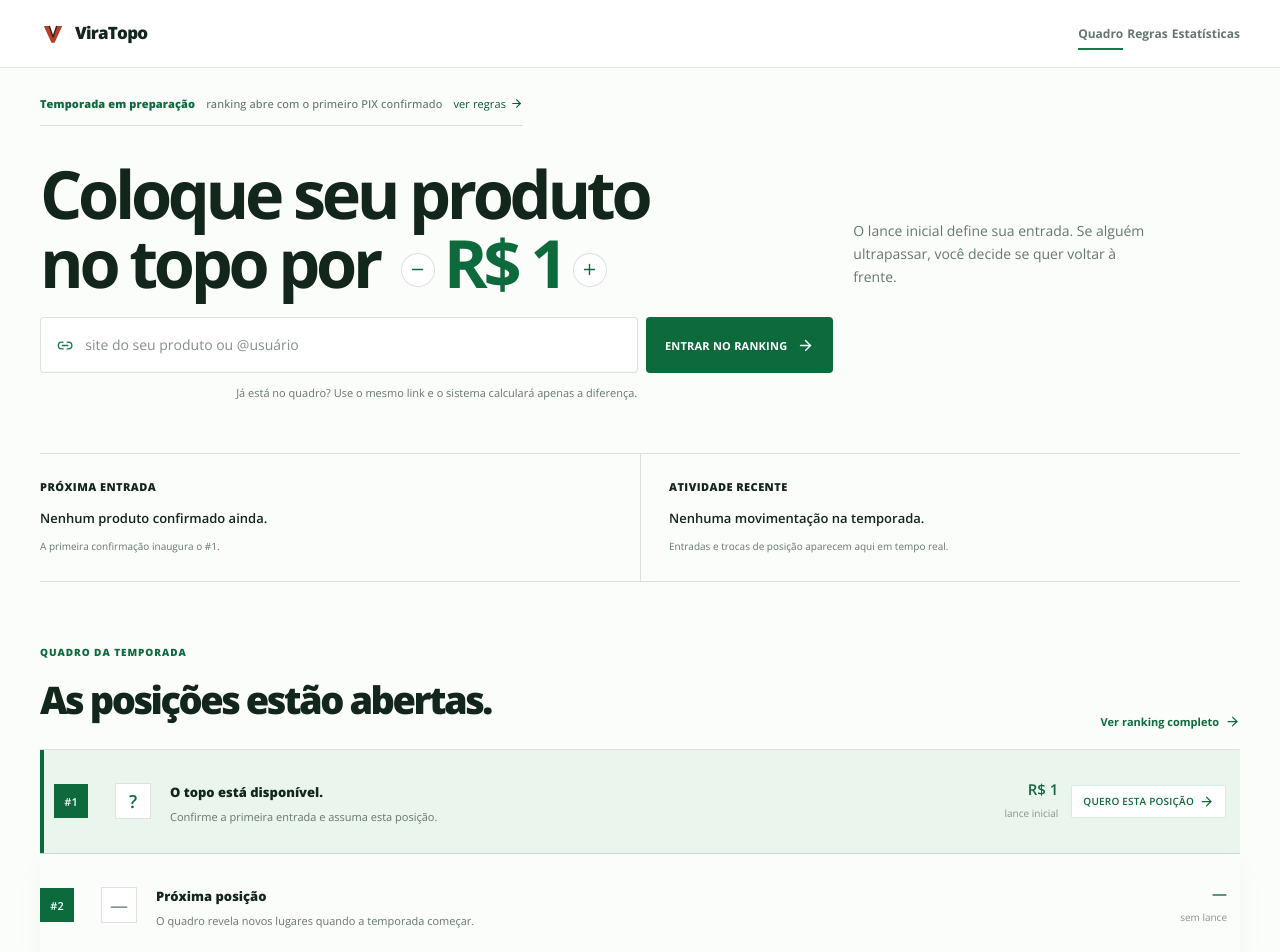
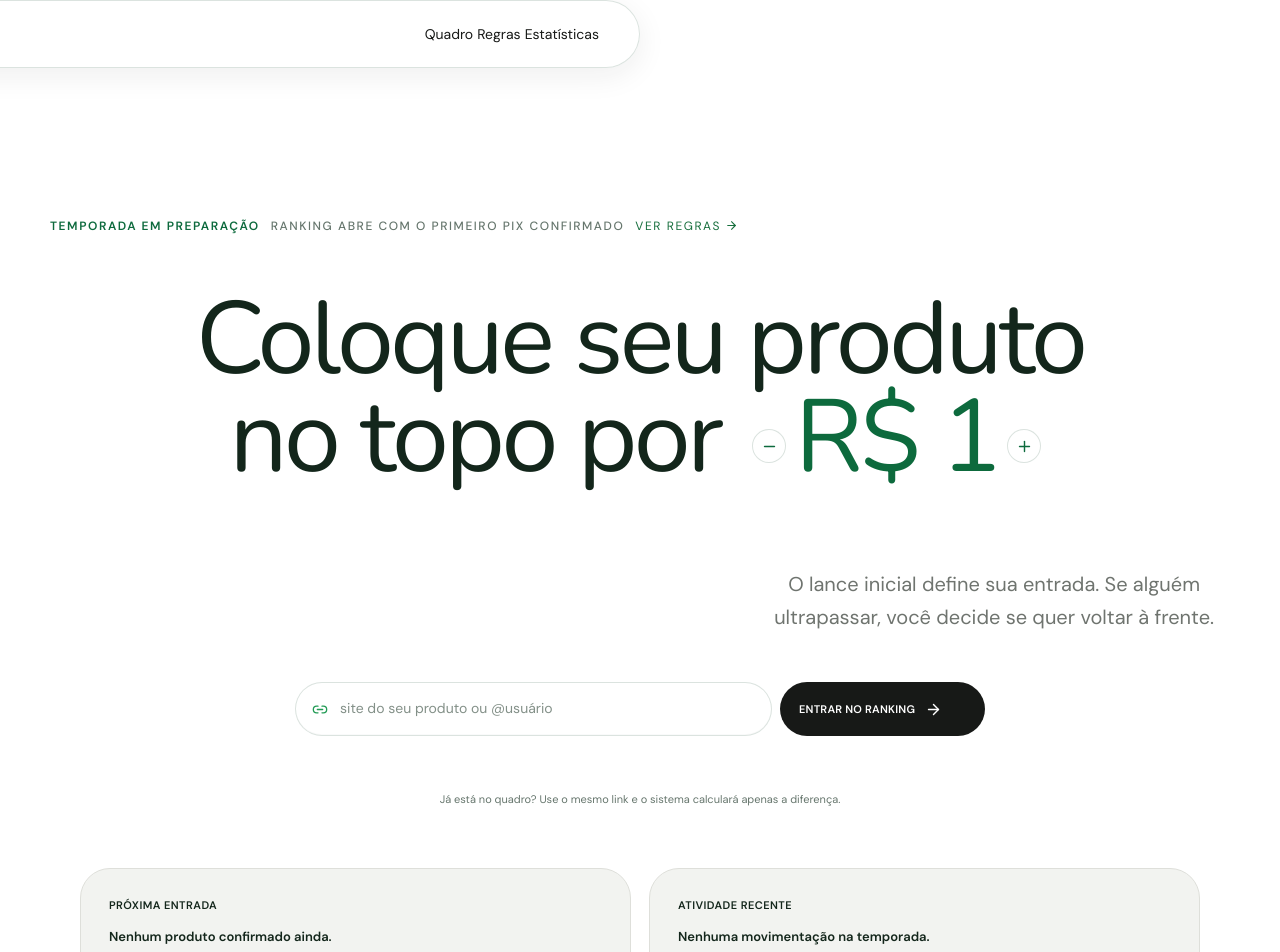
Before and after one commit to mccall9/viratopo, a Next.js app: page / in a window 1280 px wide. Shown: the top 952 px of the page. Built offline with nearby package versions, Linux system fonts and the light colour scheme.

Commit message:
design: port owner Dino Club visual system

```diff
--- /dev/null
+++ b/src/app/dino-club.css
@@ -0,0 +1,48 @@
+/* Visual language ported from the owner's dino.blog Club source. */
+:root { --void:#fff; --deep:#f2f3f0; --panel:#fff; --panel-2:#f2f3f0; --soft:#f2f3f0; --line:#dedfda; --line-strong:#aeb3ad; --ink:#171917; --muted:#6f746f; --dim:#8f948f; --signal:#229b55; --signal-soft:#176f3d; --good:#229b55; --mint:#dff3e5; }
+.arena-app { background:var(--void); }
+.arena-nav { position:fixed; z-index:20; top:18px; left:50%; transform:translateX(-50%); width:min(calc(100% - 32px),980px); height:62px; padding:7px 9px 7px 18px; display:flex; justify-content:space-between; border:1px solid rgba(23,25,23,.12); border-radius:999px; background:rgba(255,255,255,.86); box-shadow:0 8px 30px rgba(23,25,23,.07); backdrop-filter:blur(18px); }
+.arena-nav.inner-header { top:0; width:100%; height:66px; padding:0 max(20px,calc((100vw - 1120px)/2)); border:0; border-bottom:1px solid var(--line); border-radius:0; background:rgba(255,255,255,.95); box-shadow:none; }
+.arena-logo { font-weight:600; letter-spacing:0; }
+.arena-logo img { width:30px; height:30px; }
+.arena-nav.inner-header .arena-logo img { width:26px; height:26px; }
+.arena-nav nav { gap:28px; }
+.arena-nav nav a,.lance-app .arena-nav nav a { padding:8px 0; font:400 14px var(--display); color:var(--ink); box-shadow:none; }
+.arena-nav nav a:hover,.arena-nav nav .active { color:var(--signal-soft); background:transparent; box-shadow:none; }
+.lance-hero { width:min(calc(100% - 40px),1180px); min-height:100vh; padding:130px 0 40px; display:grid; grid-template-columns:1fr; place-items:center; text-align:center; }
+.season-line { border:0; border-radius:0; background:transparent; padding:0; font-size:12px; letter-spacing:.13em; text-transform:uppercase; }
+.lance-hero h1 { max-width:900px; margin:16px 0 22px; font:400 clamp(58px,8vw,112px)/.96 "Nunito",sans-serif; letter-spacing:-.035em; }
+.lance-hero > p { max-width:610px; margin:0 auto 28px; font-size:clamp(17px,2vw,20px); color:var(--muted); }
+.quick-entry { width:min(690px,100%); grid-template-columns:1fr auto; }
+.quick-entry label,.lance-submit,.lance-submit.mantine-Button-root { height:54px; border-radius:999px; }
+.quick-entry label { background:#fff; }
+.lance-submit,.lance-submit.mantine-Button-root { min-width:205px; background:var(--ink); }
+.lance-submit:hover,.lance-submit.mantine-Button-root:hover { background:var(--signal-soft); transform:translateY(-2px); }
+.lance-hero>small { margin-top:15px; }
+.lance-status,.lance-board,.lance-explainer { width:min(calc(100% - 40px),1120px); }
+.lance-status { border:0; gap:18px; margin:0 auto 70px; }
+.lance-status article,.lance-status article+article { padding:28px; min-height:160px; border:1px solid var(--line); border-radius:30px; background:var(--soft); }
+.lance-status article+article { border-left:1px solid var(--line); }
+.lance-board { margin-bottom:100px; }
+.board-heading { margin-bottom:18px; padding-bottom:28px; border-bottom:0; }
+.board-heading h2 { font:400 clamp(44px,6vw,76px)/.96 "Nunito",sans-serif; }
+.lance-board ol { gap:18px; }
+.lance-board li,.lance-board li.first-slot { min-height:150px; padding:28px; border:1px solid var(--line); border-radius:30px; background:var(--soft); box-shadow:none; }
+.lance-board li.first-slot { background:var(--mint); box-shadow:none; }
+.lance-board li>b,.slot-icon { border-radius:50%; }
+.lance-board li button { border-radius:999px; }
+.lance-explainer { padding:100px 0; border-top:0; text-align:center; position:relative; overflow:hidden; }
+.lance-explainer:after { content:""; display:block; width:180px; height:150px; margin:24px auto 0; background:url('https://raw.githubusercontent.com/mccall9/dino.blog/main/assets/dino.png') center/contain no-repeat; mix-blend-mode:multiply; }
+.lance-explainer h2,.page-head h1,.policy-header h1,.not-found-shell h1 { font-family:"Nunito",sans-serif; font-weight:400; }
+.page-head { width:min(calc(100% - 40px),1120px); min-height:auto; padding:150px 0 90px; }
+.page-head h1 { font-size:clamp(56px,8vw,108px); }
+.ranking-layout,.data-stage,.panel-board,.panel-cta,.metric-row,.ranking-callout { width:min(calc(100% - 40px),1120px); }
+.ranking-layout,.data-stage { border-radius:30px; overflow:hidden; }
+.metric-row { border:0; gap:18px; }
+.metric-row article { min-height:200px; padding:28px; border:1px solid var(--line); border-radius:30px; background:var(--soft); }
+.metric-row article+article { border-left:1px solid var(--line); }
+.policy-shell { width:min(calc(100% - 40px),1120px); }
+.policy-header { padding:150px 0 54px; }
+.policy-layout aside { top:100px; }
+.arena-footer { width:min(calc(100% - 40px),1120px); padding:36px 0 44px; }
+@media(max-width:800px){.arena-nav{top:10px;width:calc(100% - 20px)}.arena-nav.inner-header{top:0;width:100%;padding:0 14px}.arena-nav nav{gap:16px}.arena-nav nav a{font-size:13px}.lance-hero{padding-top:125px;min-height:auto;text-align:left;display:block}.lance-hero h1{font-size:58px}.lance-hero>p{margin-left:0}.quick-entry{grid-template-columns:1fr}.lance-submit,.lance-submit.mantine-Button-root{width:100%}.lance-status{grid-template-columns:1fr;margin-bottom:50px}.lance-status article{border-radius:24px}.lance-board li,.lance-board li.first-slot{border-radius:24px;padding:20px}.page-head,.policy-header{padding-top:130px}.metric-row{gap:14px}.metric-row article{border-radius:24px}.policy-layout aside{top:auto}.lance-explainer{padding:70px 0}}
--- a/src/app/font-swap.css
+++ b/src/app/font-swap.css
@@ -1,8 +1,8 @@
-@import url("https://fonts.googleapis.com/css2?family=Open+Sans:ital,wght@0,400;0,500;0,600;0,700;0,800;1,400;1,600&display=swap");
+@import url("https://fonts.googleapis.com/css2?family=DM+Sans:wght@400;500;600&family=Nunito:wght@400&display=swap");
 
 :root {
-  --display: "Open Sans", Arial, sans-serif;
-  --mono: "Open Sans", Arial, sans-serif;
+  --display: "DM Sans", Arial, sans-serif;
+  --mono: "DM Sans", Arial, sans-serif;
 }
 
 body {
@@ -21,10 +21,11 @@ body {
 .lance-hero h1,
 .board-heading h2,
 .lance-explainer h2 {
-  font-weight: 800;
+  font-family: "Nunito", Arial, sans-serif;
+  font-weight: 400;
   letter-spacing: -0.065em;
 }
 
 .lance-app .arena-nav nav a {
-  font-weight: 700;
+  font-weight: 600;
 }
--- a/src/app/layout.tsx
+++ b/src/app/layout.tsx
@@ -11,6 +11,7 @@ import "./font-swap.css";
 import "./standard-pages.css";
 import "./dino-grid.css";
 import "./market-system.css";
+import "./dino-club.css";
 import { ViraTopoProvider } from "@/components/mantine-provider";
 
 export const metadata: Metadata = {
--- a/src/components/arena-nav.tsx
+++ b/src/components/arena-nav.tsx
@@ -1,9 +1,9 @@
 import Link from "next/link";
 
-type ArenaNavProps = { active?: "arena" | "rules" | "analytics" };
+type ArenaNavProps = { active?: "arena" | "rules" | "analytics"; variant?: "floating" | "inner" };
 
-export function ArenaNav({ active }: ArenaNavProps) {
-  return <header className="arena-nav"><Link className="arena-logo" href="/" aria-label="ViraTopo, início"><img src="/viratopo-mark.svg" width="28" height="28" alt="" /><b>ViraTopo</b></Link><nav aria-label="Navegação principal"><Link className={active === "arena" ? "active" : ""} href="/">Quadro</Link><Link className={active === "rules" ? "active" : ""} href="/termos">Regras</Link><Link className={active === "analytics" ? "active" : ""} href="/analytics">Estatísticas</Link></nav></header>;
+export function ArenaNav({ active, variant = "floating" }: ArenaNavProps) {
+  return <header className={`arena-nav ${variant === "inner" ? "inner-header" : ""}`}><Link className="arena-logo" href="/" aria-label="ViraTopo, início"><img src="/viratopo-mark.svg" width="28" height="28" alt="" /><b>ViraTopo</b></Link><nav aria-label="Navegação principal"><Link className={active === "arena" ? "active" : ""} href="/">Quadro</Link><Link className={active === "rules" ? "active" : ""} href="/termos">Regras</Link><Link className={active === "analytics" ? "active" : ""} href="/analytics">Estatísticas</Link></nav></header>;
 }
 
 export function ArenaFooter() {
--- a/src/components/mantine-provider.tsx
+++ b/src/components/mantine-provider.tsx
@@ -5,8 +5,8 @@ import type { ReactNode } from "react";
 
 const theme = createTheme({
   primaryColor: "viratopo",
-  fontFamily: "Open Sans, Arial, sans-serif",
-  headings: { fontFamily: "Open Sans, Arial, sans-serif", fontWeight: "800" },
+  fontFamily: "DM Sans, Arial, sans-serif",
+  headings: { fontFamily: "Nunito, Arial, sans-serif", fontWeight: "400" },
   colors: {
     viratopo: ["#effaf2", "#d9f2e1", "#b4e4c4", "#81d19f", "#4bb877", "#249456", "#0d6a3d", "#095630", "#074425", "#032a16"],
   },
```
